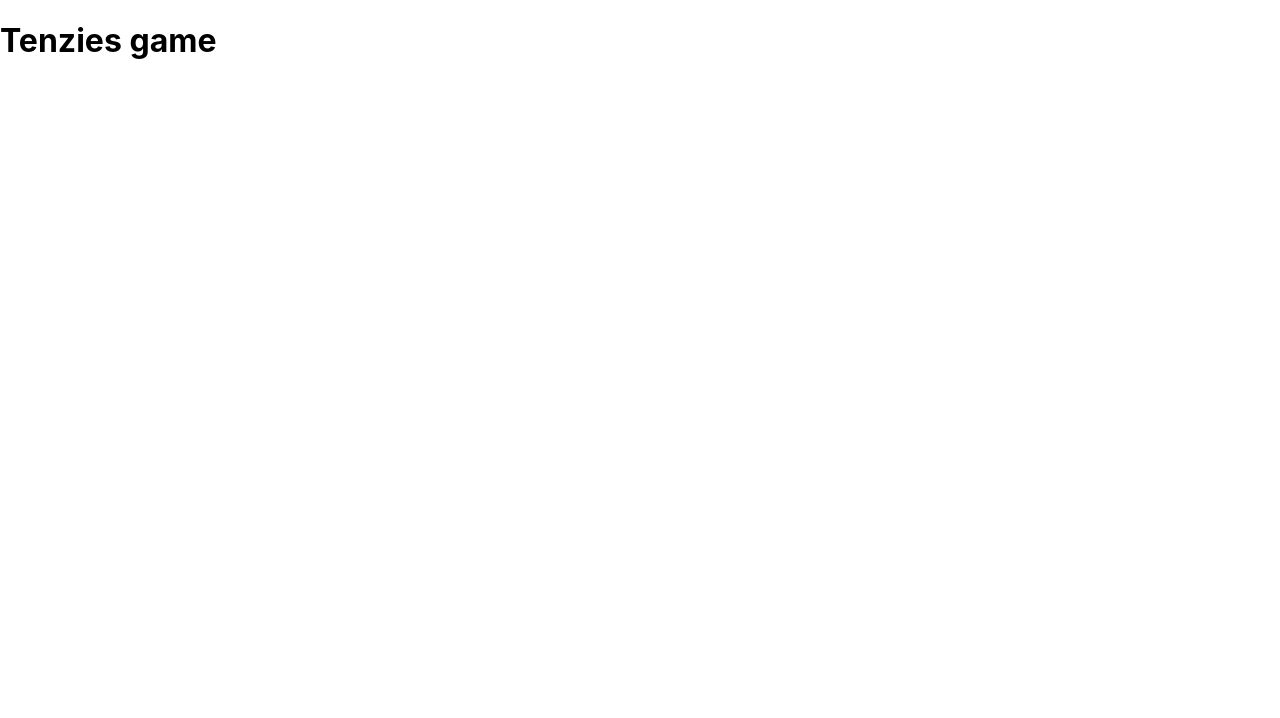
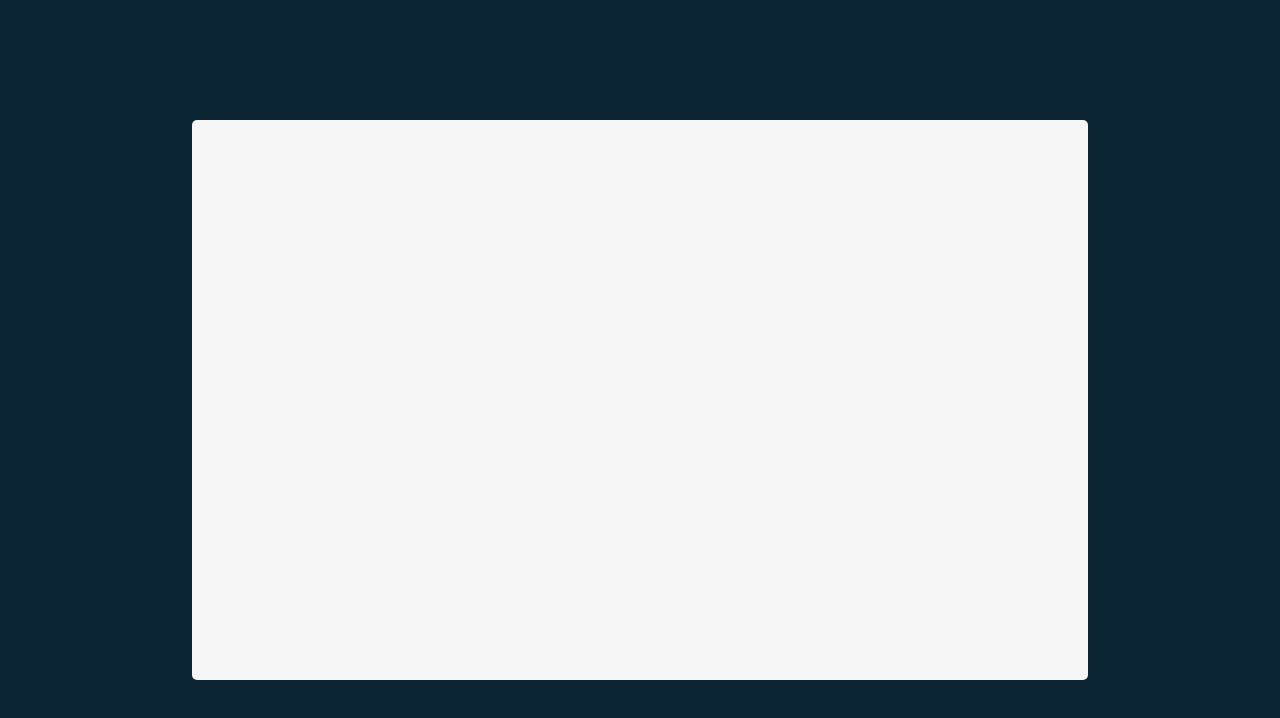
Before and after one commit to mb-dir/freeCodeCamp-tutorials, a React (Create React App) app in the folder fcc-tenzies/: page / in a window 1280 px wide. Shown: the top 718 px of the page. Built offline with nearby package versions, Linux system fonts and the light colour scheme.

Commit message:
Main element in App component
Basic structure and styles for main element - there will be all
components

```diff
--- a/fcc-tenzies/src/App.js
+++ b/fcc-tenzies/src/App.js
@@ -1,9 +1,5 @@
 function App() {
-  return (
-    <div>
-      <h1>Tenzies game</h1>
-    </div>
-  );
+  return <main className="mainContainer" />;
 }
 
 export default App;
--- a/fcc-tenzies/src/index.css
+++ b/fcc-tenzies/src/index.css
@@ -5,9 +5,26 @@ body {
     sans-serif;
   -webkit-font-smoothing: antialiased;
   -moz-osx-font-smoothing: grayscale;
+  background-color: #0b2434;
+  height: 100vh;
+  display: flex;
+  justify-content: center;
+  align-items: center;
 }
 
 code {
   font-family: source-code-pro, Menlo, Monaco, Consolas, 'Courier New',
     monospace;
 }
+.mainContainer {
+  width: 90vw;
+  height: 80vh;
+  background-color: #f5f5f5;
+  border-radius: 5px;
+}
+@media (min-width: 768px) {
+  .mainContainer {
+    width: 70vw;
+    height: 70vh;
+  }
+}
```
